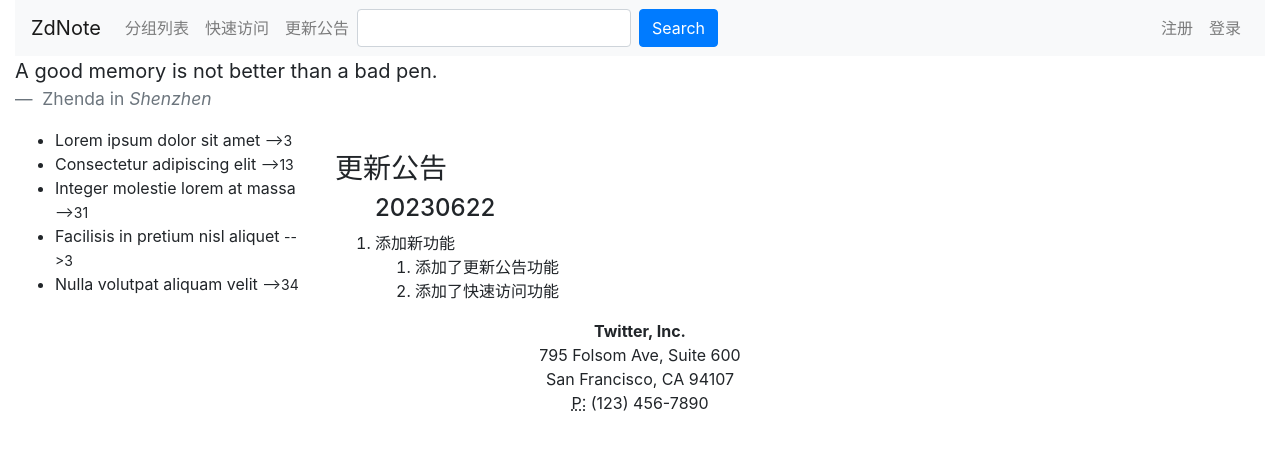
After one commit to zhenda-hub/zhenda_note, a Django app: page /update_notice/update_notice/ in a window 1280 px wide. The commit adds this page. Shown: the top 450 px of the page. Run offline with Django 4.2, Linux system fonts and the light colour scheme; parts of the project's set-up code (start-up, migrations or seed data) failed here and were passed over.

Commit message:
add update_notice

```diff
--- a/templates/base.html
+++ b/templates/base.html
@@ -28,13 +28,16 @@
                     <ul class="navbar-nav">
 {#                        <li class="nav-item active">#}
                         <li class="nav-item">
-                            <a class="nav-link" href="{% url 'web:index' %}">首页<span class="sr-only">(current)</span></a>
+                            <a class="nav-link" href="{% url 'web:index' %}">分组列表<span class="sr-only">(current)</span></a>
                         </li>
                         <li class="nav-item">
                             <a class="nav-link" href="#">快速访问</a>
                         </li>
+{#                        <li class="nav-item">#}
+{#                            <a class="nav-link" href="{% url 'user:list_user' %}">用户列表</a>#}
+{#                        </li>#}
                         <li class="nav-item">
-                            <a class="nav-link" href="{% url 'user:list_user' %}">用户列表</a>
+                            <a class="nav-link" href="{% url 'update_notice:update_notice' %}">更新公告</a>
                         </li>
                         {#                        <li class="nav-item dropdown">#}
                         {#                            <a class="nav-link dropdown-toggle" href="http://example.com" id="navbarDropdownMenuLink"#}
@@ -97,11 +100,11 @@
     <div class="row">
         {% block all_content %}
             <div class="col-md-3">
-                <div class="page-header">
-                    <h3>
-                        侧边栏
-                    </h3>
-                </div>
+{#                <div class="page-header">#}
+{#                    <h3>#}
+{#                        侧边栏#}
+{#                    </h3>#}
+{#                </div>#}
                 {% block sidebar %}
                     {#                    <div class="list-group">#}
                     {#                        <a href="#" class="list-group-item list-group-item-action active">#}
@@ -161,11 +164,11 @@
             </div>
 
             <div class="col-md-9">
-                <div class="page-header">
-                    <h1>
-                        主要内容
-                    </h1>
-                </div>
+{#                <div class="page-header">#}
+{#                    <h1>#}
+{#                        主要内容#}
+{#                    </h1>#}
+{#                </div>#}
                 <br>
                 {% block content %}
                     {#            <nav>#}
--- /dev/null
+++ b/update_notice/templates/update_notice/update_notice.html
@@ -0,0 +1,36 @@
+{% extends 'base.html' %}
+
+{% block title %}
+    更新公告
+{% endblock title %}
+
+
+{% block content %}
+    <h3>
+        更新公告
+    </h3>
+    <ol>
+        <h4>20230622</h4>
+        <li class="list-item">
+            添加新功能
+            <ol>
+                <li>
+                    添加了更新公告功能
+                </li>
+                <li>
+                    添加了快速访问功能
+                </li>
+            </ol>
+        </li>
+{#        <li class="list-item">#}
+{#            迭代旧功能#}
+{#            <ol>#}
+{#                <li>#}
+{#                    优化了搜索功能#}
+{#                </li>#}
+{#            </ol>#}
+{#        </li>#}
+
+    </ol>
+
+{% endblock content %}
--- a/update_notice/urls.py
+++ b/update_notice/urls.py
@@ -16,9 +16,10 @@ Including another URLconf
 """
 from django.contrib import admin
 from django.urls import path
+from . import views
 
 
 app_name = 'update_notice'
 urlpatterns = [
-
+    path('update_notice/', views.update_notice, name='update_notice'),
 ]
--- a/update_notice/views.py
+++ b/update_notice/views.py
@@ -1,3 +1,5 @@
 from django.shortcuts import render
 
 # Create your views here.
+def update_notice(request):
+    return render(request, 'update_notice/update_notice.html')
--- a/web/templates/add_note.html
+++ b/web/templates/web/add_note.html
@@ -1,4 +1,4 @@
-{% extends 'notes.html' %}
+{% extends 'web/notes.html' %}
 
 {% block content %}
 
--- a/web/templates/delete_note.html
+++ b/web/templates/web/delete_note.html
@@ -1,4 +1,4 @@
-{% extends 'notes.html' %}
+{% extends 'web/notes.html' %}
 
 
 {% block content %}
--- a/zd_note/settings.py
+++ b/zd_note/settings.py
@@ -85,7 +85,7 @@ USE_TZ = False
 
 STATIC_URL = 'static/'
 STATICFILES_DIRS = [BASE_DIR / 'static']  # 其他静态资源地址
-STATIC_ROOT = BASE_DIR / 'statics'  # 生成环境 使用 collection
+STATIC_ROOT = BASE_DIR / 'all_static'  # 生成环境 使用 collection
 
 # 配置media
 MEDIA_URL = 'media/'
```
Also changed, not shown: user/views.py (+5 -5 lines), web/views.py (+8 -8 lines), user/templates/user/delete_user.html (renamed from user/templates/delete_user.html), user/templates/user/login.html (renamed from user/templates/login.html), user/templates/user/register.html (renamed from user/templates/register.html), user/templates/user/user.html (renamed from user/templates/user.html), user/templates/user/users.html (renamed from user/templates/users.html), web/templates/web/add_group.html (renamed from web/templates/add_group.html), web/templates/web/delete_group.html (renamed from web/templates/delete_group.html), web/templates/web/note_fast_list.html (renamed from web/templates/note_fast_list.html), web/templates/web/notes.html (renamed from web/templates/notes.html).
